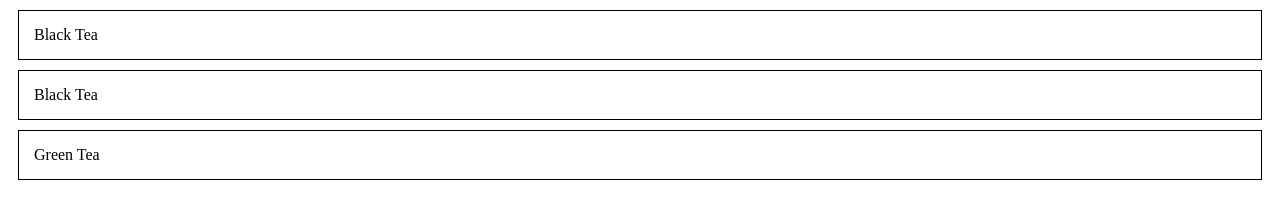
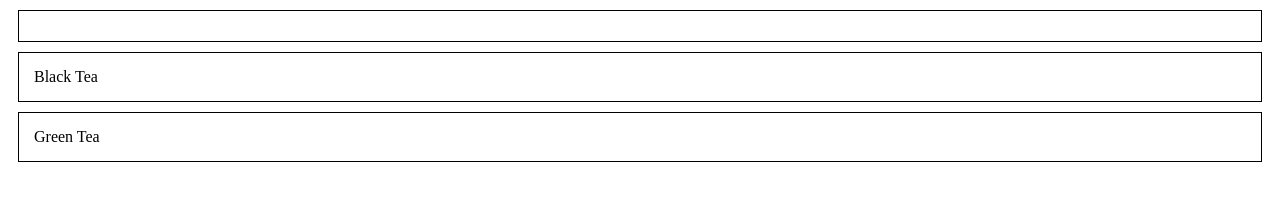
Before and after one commit to PirhiyaAsor/shopping-site, a plain HTML site: page index.html in a window 1280 px wide. Drawn offline with Linux system fonts and the light colour scheme.

Commit message:
added dynamic html

```diff
--- a/index.html
+++ b/index.html
@@ -9,9 +9,7 @@
 </head>
 <body>
     <div id="products-container">
-       <div class="product">
-        Black Tea
-       </div>
+       <div class="product"> </div>
     </div>
 </body>
 <script src="script.js"></script>
```
